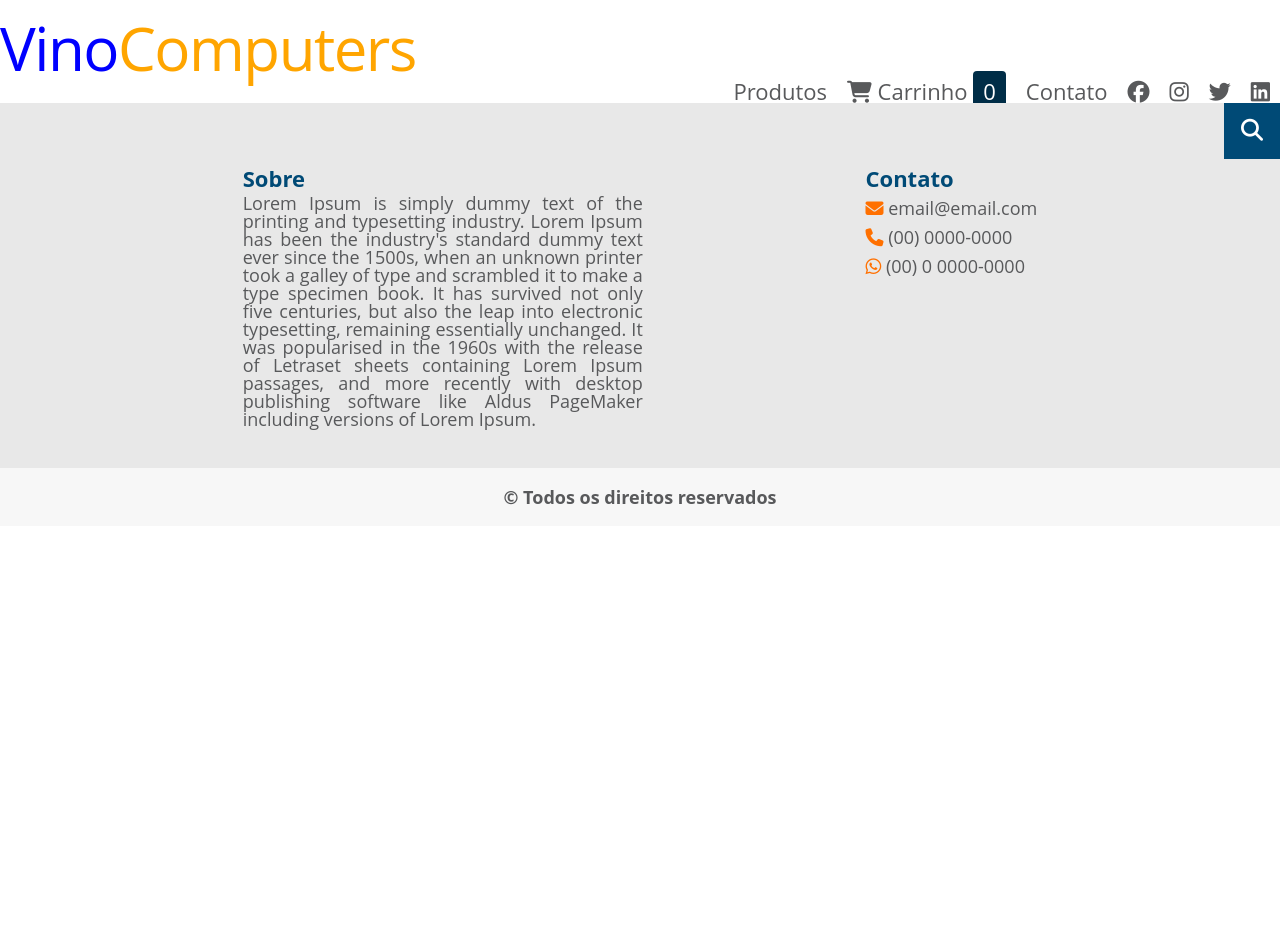
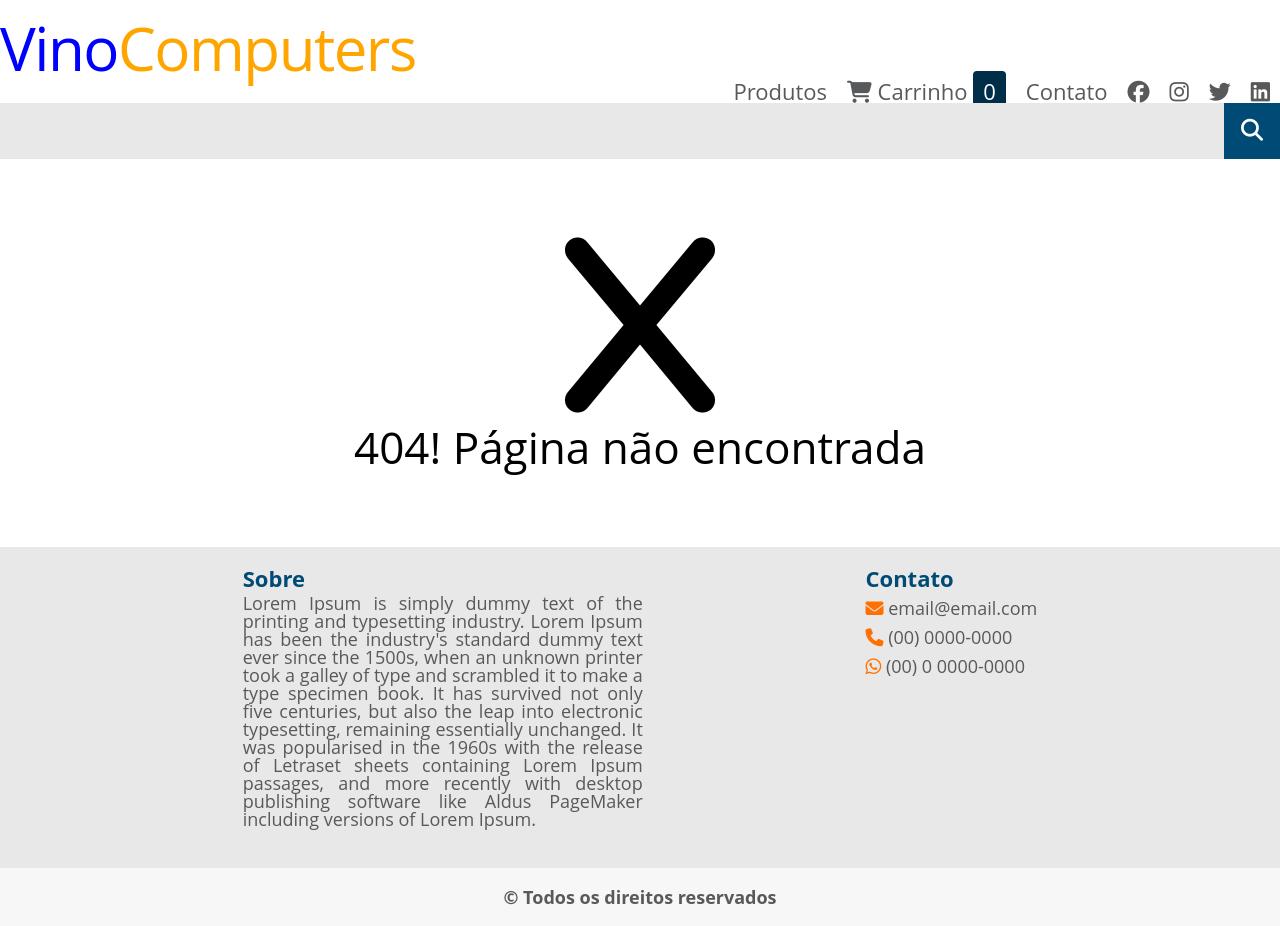
Before and after one commit to vinirecoaro/vino_computers, an Angular app: page /1 in a window 1280 px wide. Before the commit this address led to /. Before the commit the page ends 800 px from the top, so only its background shows below. Built offline with nearby package versions, Linux system fonts and the light colour scheme.

Commit message:
Added not found page

```diff
--- a/src/app/app-routing.module.ts
+++ b/src/app/app-routing.module.ts
@@ -1,8 +1,10 @@
 import { NgModule } from '@angular/core';
 import { RouterModule, Routes } from '@angular/router';
+import { NaoEncontradoComponent } from './nao-encontrado/nao-encontrado.component';
 
 const routes: Routes = [{ path: 'produtos', loadChildren: () => import('./produtos/produtos.module').then(m => m.ProdutosModule) },
-{path: "", redirectTo:"produtos", pathMatch: 'full'}
+{path: "", redirectTo:"produtos", pathMatch: 'full'},
+{path: "**", component: NaoEncontradoComponent}
 ];
 
 @NgModule({
--- a/src/app/app.module.ts
+++ b/src/app/app.module.ts
@@ -5,12 +5,14 @@
 import { AppComponent } from './app.component';
 import { HeaderComponent } from './header/header.component';
 import { FooterComponent } from './footer/footer.component';
+import { NaoEncontradoComponent } from './nao-encontrado/nao-encontrado.component';
 
 @NgModule({
   declarations: [
     AppComponent,
     HeaderComponent,
-    FooterComponent
+    FooterComponent,
+    NaoEncontradoComponent
   ],
   imports: [
     BrowserModule,
--- /dev/null
+++ b/src/app/nao-encontrado/nao-encontrado.component.css
@@ -0,0 +1,15 @@
+.container {
+    display: flex;
+    flex-flow: column nowrap;
+    justify-content: center;
+    align-items: center;
+    height: 400px;
+}
+
+.container i {
+    font-size: 200px;
+}
+
+.container h2 {
+    font-size: 44px;
+}
--- /dev/null
+++ b/src/app/nao-encontrado/nao-encontrado.component.html
@@ -0,0 +1,4 @@
+<section class="container">
+    <i class="fa-solid fa-x"></i>
+    <h2>404! Página não encontrada</h2>
+</section>
--- /dev/null
+++ b/src/app/nao-encontrado/nao-encontrado.component.ts
@@ -0,0 +1,15 @@
+import { Component, OnInit } from '@angular/core';
+
+@Component({
+  selector: 'app-nao-encontrado',
+  templateUrl: './nao-encontrado.component.html',
+  styleUrls: ['./nao-encontrado.component.css']
+})
+export class NaoEncontradoComponent implements OnInit {
+
+  constructor() { }
+
+  ngOnInit(): void {
+  }
+
+}
```
Also changed, not shown: 1 other file (tests, documents, lock files or other folders).
